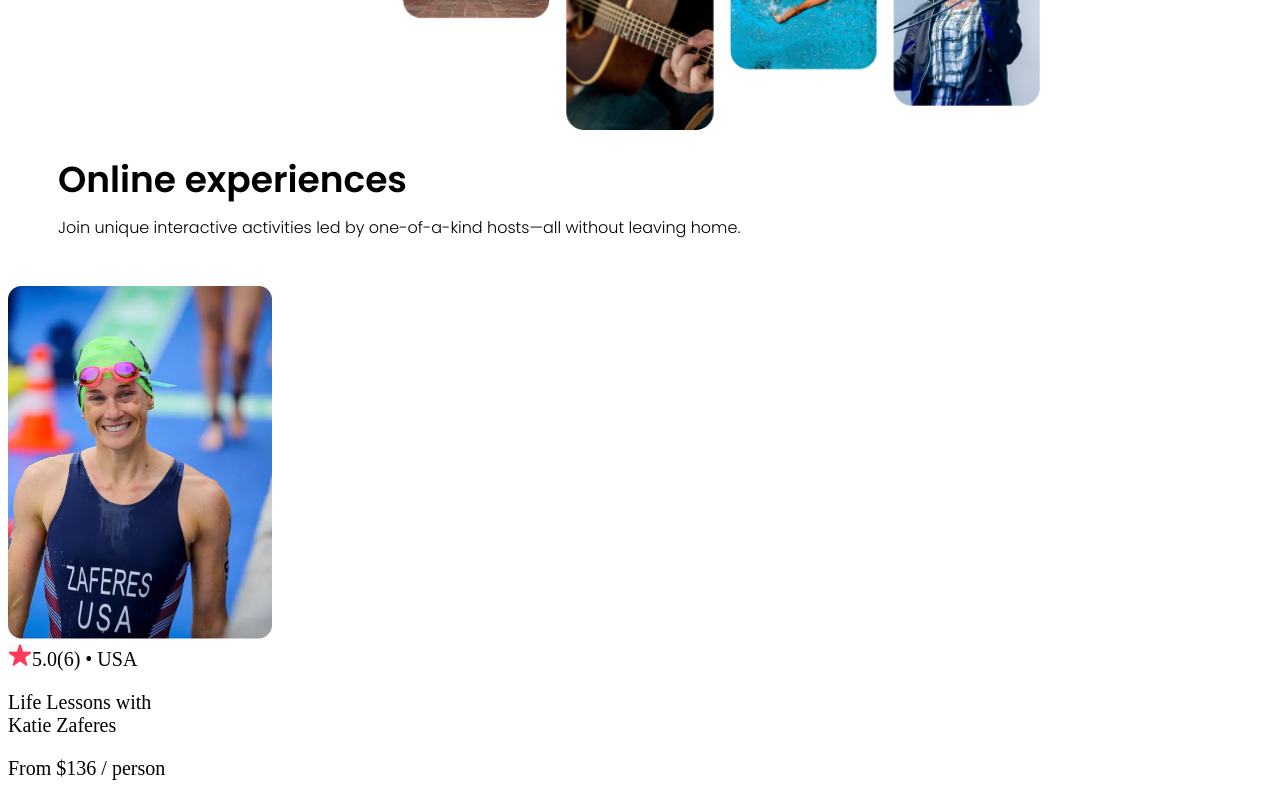
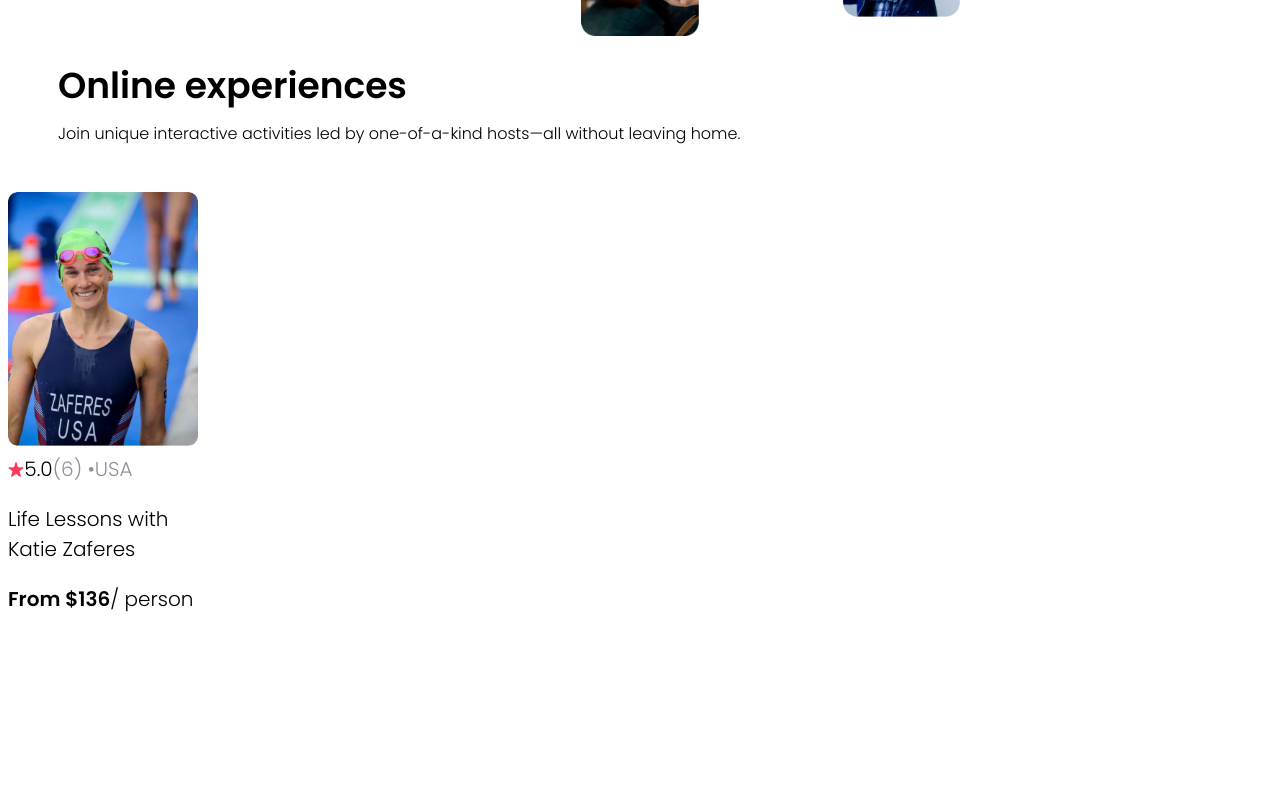
Before and after one commit to beauhelmi/Airbnb-experiences-clone, a React (Vite) app: page / in a window 1280 px wide. Shown: the part 447-1247 px from the top of the page. After the commit the page ends 1081 px from the top, so only its background shows below. Built offline with nearby package versions, Linux system fonts and the light colour scheme.

Commit message:
add styling to card

```diff
--- a/src/App.css
+++ b/src/App.css
@@ -19,7 +19,7 @@ section {
 }
 
 .hero--icon {
-  width: 100vh;
+  width: 80vh;
   align-self: center;
 }
 
@@ -41,6 +41,29 @@ section {
 }
 
 .card {
-  width: 175px;
+  width: 190px;
   font-size: 20px;
+  font-family: 'poppins', sans-serif;
 }
+
+.gray {
+  color: #918e9b;
+}
+
+.bold {
+  font-weight: bold;
+}
+
+.card--image {
+  width: 100%;
+  border-radius: 9px;
+}
+
+.card--stats {
+  display: flex;
+  align-items: center;
+}
+
+.card--star {
+  height: 15px;
+}
--- a/src/components/Card.jsx
+++ b/src/components/Card.jsx
@@ -7,11 +7,11 @@ export default function Card(){
             <div className="card--stats">
                 <img src={star} className="card--star" />
                 <span>5.0</span>
-                <span>(6) • </span>
-                <span>USA</span>
+                <span className="gray">(6) • </span>
+                <span className="gray">USA</span>
             </div>
             <p>Life Lessons with Katie Zaferes</p>
-            <p><span>From $136</span> / person</p>
+            <p><span className="bold">From $136</span>/ person</p>
         </div>
     )
 }
```
